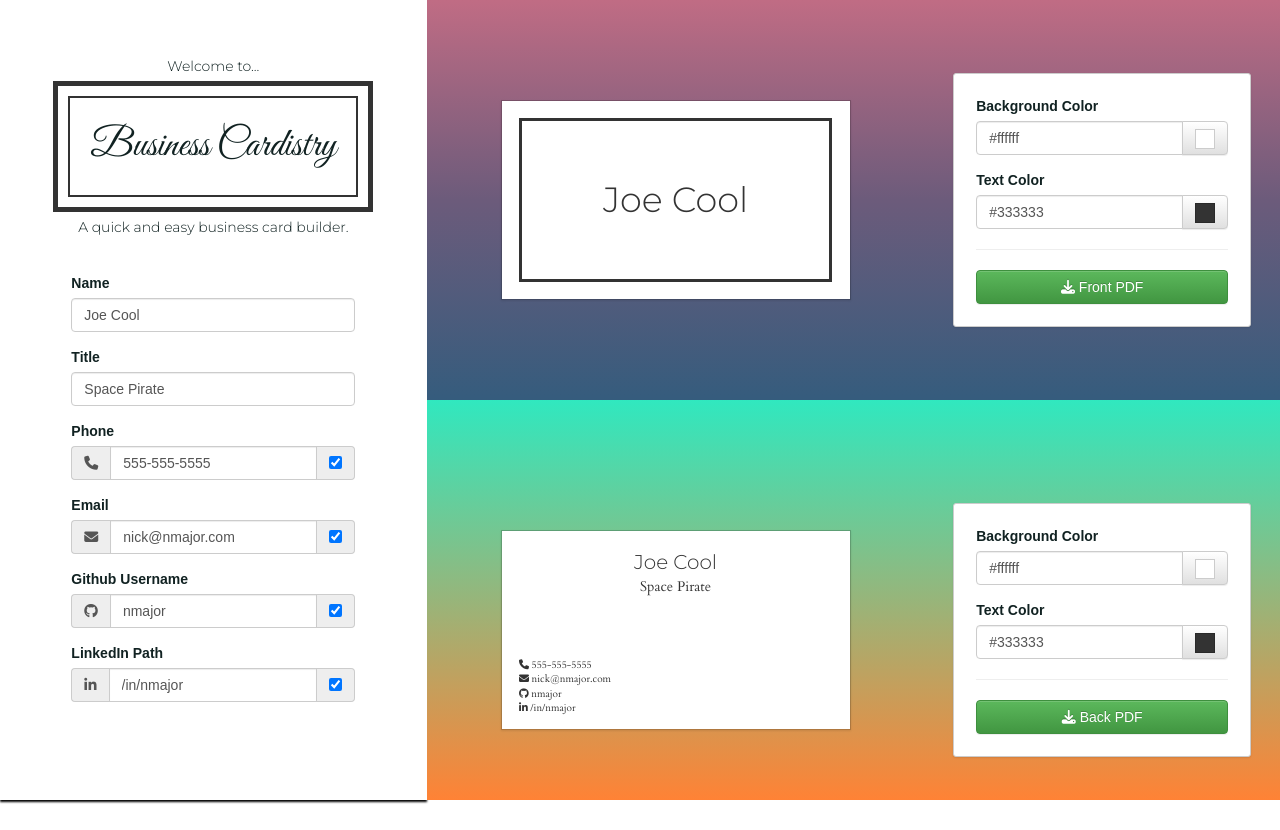
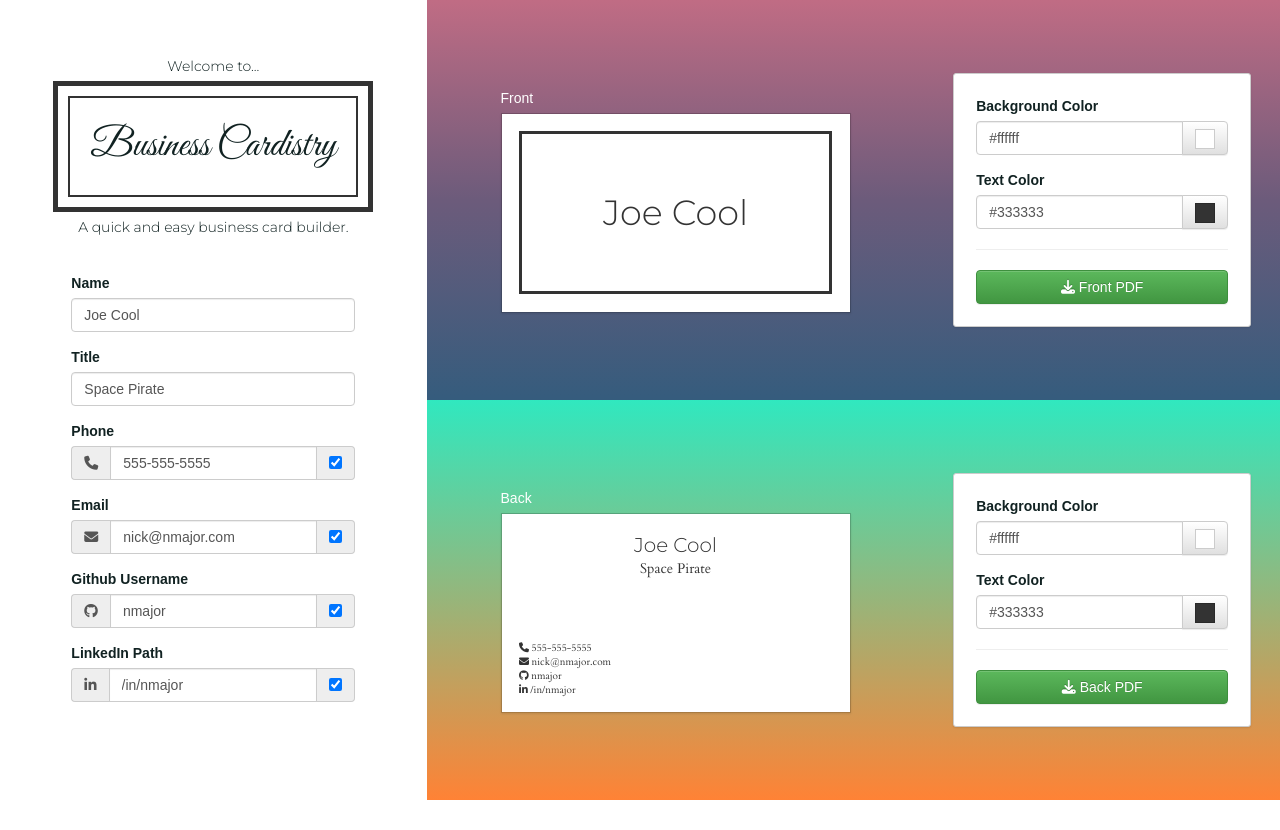
Before and after one commit to nmajor/business-cardistry-client, a React app: page / in a window 1280 px wide. After the commit the page ends 800 px from the top, so only its background shows below. Built offline with nearby package versions, Linux system fonts and the light colour scheme.

Commit message:
Fixed some more styling

```diff
--- a/src/components/CardBackContainer/CardBackContainer.css
+++ b/src/components/CardBackContainer/CardBackContainer.css
@@ -32,6 +32,6 @@
 
   .CardBackContainer-preview {
     height: 100%;
-    padding: 0;
+    margin: 0;
   }
 }
--- a/src/components/CardBackContainer/CardBackContainer.js
+++ b/src/components/CardBackContainer/CardBackContainer.js
@@ -28,7 +28,7 @@ class CardBackContainer extends Component {
     return (
       <div className="CardBackContainer">
         <Col md={7} className="CardBackContainer-preview">
-          <CardDimensions>
+          <CardDimensions text="Back">
             <CardBack
               cardData={cardData}
             />
--- a/src/components/CardDimensions/CardDimensions.css
+++ b/src/components/CardDimensions/CardDimensions.css
@@ -1,8 +1,17 @@
 /* 3.5 x 2 */
 
-.CardDimensions {
+.CardDimensions {}
+
+.CardDimensions-content {
   width: 350px;
   height: 200px;
   border: 1px solid rgba(0, 0, 0, .2);
   box-shadow: 0 1px 2px rgba(0,0,0,.1);
 }
+
+.CardDimensions-text {
+  color: #FFF;
+  margin-bottom: 5px;
+  font-weight: 100;
+  font-size: 14px;
+}
--- a/src/components/CardDimensions/CardDimensions.js
+++ b/src/components/CardDimensions/CardDimensions.js
@@ -6,7 +6,12 @@ class CardDimensions extends Component {
   render() {
     return (
       <div className="CardDimensions">
-        {this.props.children}
+        <div className="CardDimensions-text">
+          {this.props.text}
+        </div>
+        <div className="CardDimensions-content">
+          {this.props.children}
+        </div>
       </div>
     );
   }
--- a/src/components/CardFrontContainer/CardFrontContainer.css
+++ b/src/components/CardFrontContainer/CardFrontContainer.css
@@ -30,7 +30,7 @@
 
   .CardFrontContainer-preview {
     height: 100%;
-    padding: 0;
+    margin: 0;
   }
 
   .CardFrontContainer-actions {
--- a/src/components/CardFrontContainer/CardFrontContainer.js
+++ b/src/components/CardFrontContainer/CardFrontContainer.js
@@ -20,8 +20,6 @@ class CardFrontContainer extends Component {
   render() {
     const { cardData } = this.props;
 
-    console.log('blah hey card data', cardData);
-
     const formData = {
       bgColor: cardData.frontBgColor,
       textColor: cardData.frontTextColor,
@@ -30,7 +28,7 @@ class CardFrontContainer extends Component {
     return (
       <div className="CardFrontContainer">
         <Col md={7} className="CardFrontContainer-preview">
-          <CardDimensions>
+          <CardDimensions text="Front">
             <CardFront
               cardData={cardData}
             />
```
